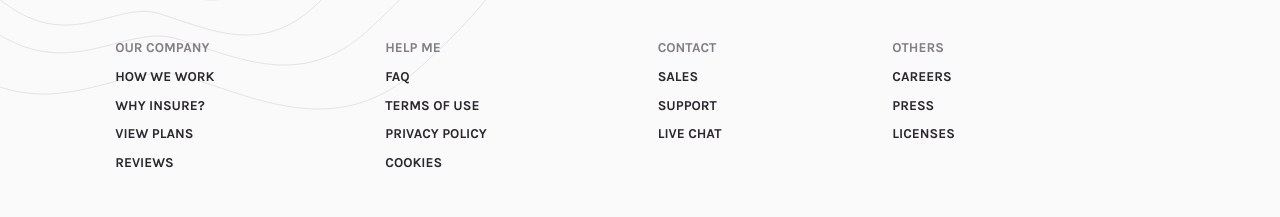
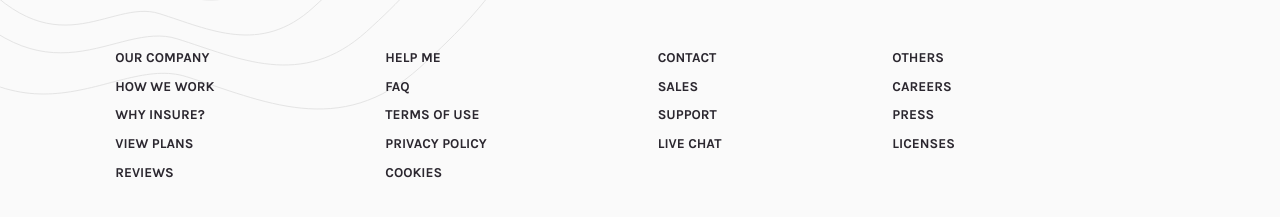
Before and after one commit to ayoelx/insure, a plain HTML site: page index.html in a window 1280 px wide. Shown: the part 2052-2269 px from the top of the page. Drawn offline with Linux system fonts and the light colour scheme.

Commit message:
fix HTML Validation bug

```diff
--- a/index.html
+++ b/index.html
@@ -100,27 +100,27 @@
 
       <div class="links flex">
         <ul>
-          <a>Our company</a>
+          <li class="li-head">Our company</li>
           <li><a>How we work</a></li>
           <li><a>Why Insure?</a></li>
           <li><a>View plans</a></li>
           <li><a>Reviews</a></li>
         </ul>
         <ul>
-          <a>Help me</a>
+          <li class="li-head">Help me</li>
           <li><a>FAQ</a></li>
           <li><a>Terms of use</a></li>
           <li><a>Privacy policy</a></li>
           <li><a>Cookies</a></li>
         </ul>
         <ul>
-          <a>Contact</a>
+          <li class="li-head">Contact</li>
           <li><a>Sales</a></li>
           <li><a>Support</a></li>
           <li><a>Live chat</a></li>
         </ul>
         <ul>
-          <a>Others</a>
+          <li class="li-head">Others</li>
           <li><a>Careers</a></li>
           <li><a>Press</a></li>
           <li><a>Licenses</a></li>
--- a/styles/style.css
+++ b/styles/style.css
@@ -290,7 +290,7 @@ hr {
     width: 80%;
 }
 
-.links ul > a {
+.li-head {
     margin-bottom: 2em;
     color: var(--dark-grayish-violet);
     font-weight: 700;
@@ -380,6 +380,10 @@ hr {
 
     #input-btn:checked~nav {
         visibility: visible;
+    }
+
+    #input-btn:checked+header {
+        position: fixed;
     }
 
     nav.flex > * {
```
